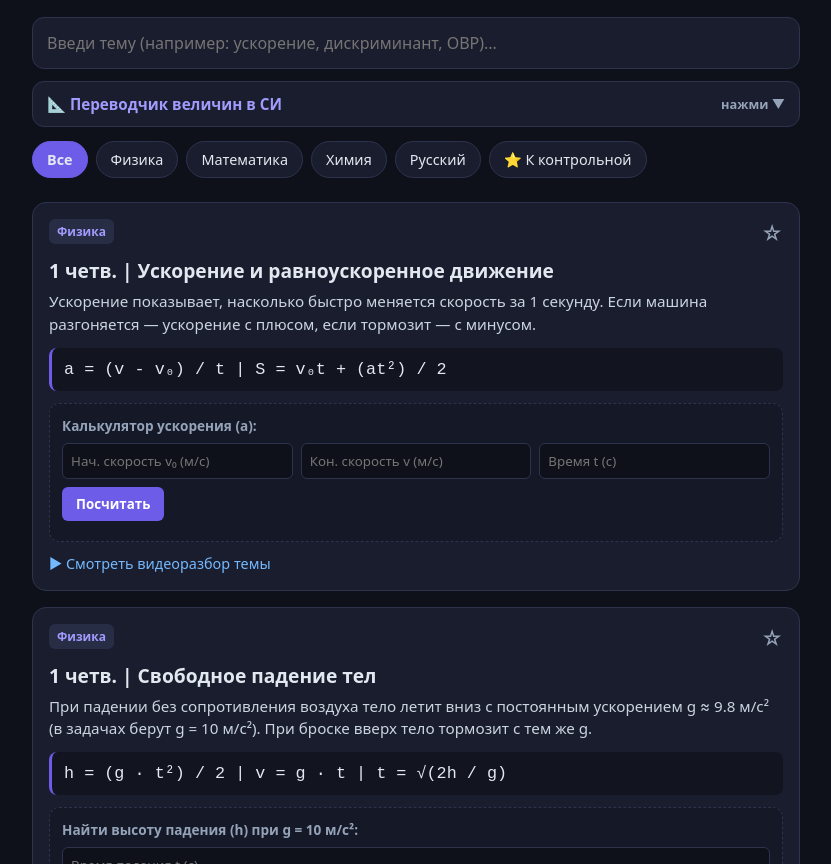
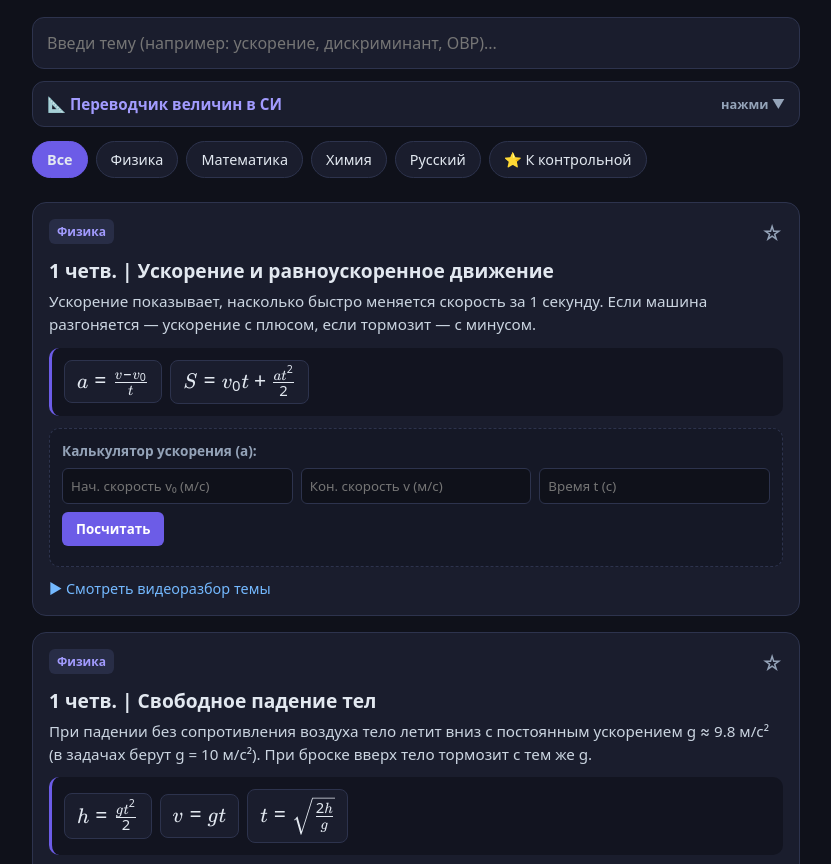
Before and after one commit to Goose13333/rrtty, a plain HTML site: page index.html in a window 1280 px wide. Shown: the part 77-941 px from the top of the page, without its empty margins (224-1055 px from the left). Drawn offline with nearby package versions, Linux system fonts and the light colour scheme.

Commit message:
Update index.html

```diff
--- a/index.html
+++ b/index.html
@@ -37,7 +37,9 @@
   .card h2 { font-size: 1.2rem; margin: 6px 0; }
   .simple-text { color: #cbd5e1; line-height: 1.5; font-size: 0.95rem; margin-bottom: 12px; }
 
-  .formula-box { background: #121420; padding: 12px; border-radius: 8px; border-left: 3px solid var(--accent); font-family: monospace; font-size: 1.05rem; margin-bottom: 12px; }
+    .formula-box { background: #121420; padding: 12px; border-radius: 10px; border-left: 3px solid var(--accent); font-size: 1.1rem; margin-bottom: 12px; display: flex; flex-wrap: wrap; gap: 8px; align-items: center; overflow-x: auto; }
+  .formula-item { background: #1a1d2d; padding: 6px 12px; border-radius: 8px; border: 1px solid var(--border); }
+
 
   .calc-box { background: #151826; padding: 12px; border-radius: 10px; border: 1px dashed var(--border); margin-top: 10px; }
   .calc-title { font-size: 0.85rem; color: var(--muted); margin-bottom: 8px; font-weight: 600; }
@@ -55,7 +57,15 @@
   .si-res { width: 100%; margin-top: 4px; font-weight: 600; color: var(--success); font-size: 0.95rem; }
 
 </style>
+<script>
+  const kBase = "//cdn.jsdelivr.net/npm/katex@0.16.11/dist/";
+  document.write('<link rel="stylesheet" href="' + kBase + 'katex.min.css">');
+  document.write('<script defer src="' + kBase + 'katex.min.js"><\/script>');
+  document.write('<script defer src="' + kBase + 'contrib/auto-render.min.js" onload="render()"><\/script>');
+</script>
 </head>
+
+
 <body>
 
 <header>
@@ -111,7 +121,7 @@ const TOPICS = [
 
     tags: "кинематика скорость время путь торможение",
     simple: "Ускорение показывает, насколько быстро меняется скорость за 1 секунду. Если машина разгоняется — ускорение с плюсом, если тормозит — с минусом.",
-    formulas: "a = (v - v₀) / t  |  S = v₀t + (at²) / 2",
+       formulas: "$$a = \\frac{v - v_0}{t}$$ | $$S = v_0 t + \\frac{at^2}{2}$$",
     calcType: "acceleration",
     calcTitle: "Калькулятор ускорения (a):",
     inputs: [
@@ -129,7 +139,7 @@ const TOPICS = [
     title: "1 четв. | Свободное падение тел",
     tags: "падение высота g ускорение свободного падения бросок",
     simple: "При падении без сопротивления воздуха тело летит вниз с постоянным ускорением g ≈ 9.8 м/с² (в задачах берут g = 10 м/с²). При броске вверх тело тормозит с тем же g.",
-    formulas: "h = (g · t²) / 2  |  v = g · t  |  t = √(2h / g)",
+        formulas: "$$h = \\frac{gt^2}{2}$$ | $$v = gt$$ | $$t = \\sqrt{\\frac{2h}{g}}$$",
     calcType: "freefall",
     calcTitle: "Найти высоту падения (h) при g = 10 м/с²:",
     inputs: [{ id: "t", placeholder: "Время падения t (с)" }],
@@ -142,7 +152,7 @@ const TOPICS = [
     title: "1 четв. | Движение по окружности",
     tags: "окружность период частота радиус центростремительное ускорение",
     simple: "При движении по кругу всегда есть центростремительное ускорение (направлено к центру, меняет направление скорости). Период T — время одного круга, частота ν — кругов за 1 секунду.",
-    formulas: "aц = v² / R  |  v = 2πR / T  |  T = 1 / ν",
+        formulas: "$$a_{\\text{ц}} = \\frac{v^2}{R}$$ | $$v = \\frac{2\\pi R}{T}$$ | $$T = \\frac{1}{\\nu}$$",
     calcType: "circle",
     calcTitle: "Центростремительное ускорение (aц):",
     inputs: [{ id: "v", placeholder: "Скорость v (м/с)" }, { id: "R", placeholder: "Радиус R (м)" }],
@@ -155,7 +165,7 @@ const TOPICS = [
     title: "2 четв. | Три закона Ньютона",
     tags: "динамика ньютон сила масса инерция противодействие",
     simple: "1-й: если силы равны, тело стоит или едет прямо (инерция). 2-й: сила разгоняет массу (F = ma). 3-й: силы взаимодействия равны и противоположны (F₁ = -F₂).",
-    formulas: "F = m · a  |  a = F / m  |  F₁ = -F₂",
+       formulas: "$$F = m \\cdot a$$ | $$a = \\frac{F}{m}$$ | $$\\vec{F}_1 = -\\vec{F}_2$$",
     calcType: "newton2",
     calcTitle: "Калькулятор 2-го закона Ньютона (найти силу F):",
     inputs: [{ id: "m", placeholder: "Масса m (кг)" }, { id: "a", placeholder: "Ускорение a (м/с²)" }],
@@ -168,7 +178,7 @@ const TOPICS = [
     title: "2 четв. | Закон всемирного тяготения",
     tags: "тяготение гравитация планеты земля притяжение",
     simple: "Все тела притягиваются друг к другу. Чем больше массы — тем сильнее притяжение, чем больше расстояние R в квадрате — тем слабее.",
-    formulas: "F = G · (m₁ · m₂) / R²  |  G = 6.67 · 10⁻¹¹ Н·м²/кг²",
+        formulas: "$$F = G \\cdot \\frac{m_1 \\cdot m_2}{R^2}$$ | $$G = 6.67 \\cdot 10^{-11} \\text{ Н}\\cdot\\text{м}^2/\\text{кг}^2$$",
     calcType: null,
         videoUrl: "https://rutube.ru"
 
@@ -179,7 +189,7 @@ const TOPICS = [
     title: "2 четв. | Импульс тела и закон его сохранения",
     tags: "импульс удар столкновение снаряд реактивное движение",
     simple: "Импульс — это «количество движения» (масса × скорость). При столкновении или выстреле сумма импульсов «ДО» равна сумме импульсов «ПОСЛЕ».",
-    formulas: "p = m · v  |  m₁v₁ + m₂v₂ = m₁v₁' + m₂v₂'",
+        formulas: "$$p = m \\cdot v$$ | $$m_1 v_1 + m_2 v_2 = m_1 v_1' + m_2 v_2'$$",
     calcType: "impulse",
     calcTitle: "Найти импульс тела (p):",
     inputs: [{ id: "m", placeholder: "Масса m (кг)" }, { id: "v", placeholder: "Скорость v (м/с)" }],
@@ -192,7 +202,7 @@ const TOPICS = [
     title: "3 четв. | Механические колебания и маятники",
     tags: "колебания маятник период частота амплитуда пружина нить",
     simple: "Колебания — это движения, которые точно повторяются через равное время. Период T — время одного полного качания туда-обратно, частота ν — сколько качаний за 1 секунду.",
-    formulas: "T = t / N  |  ν = N / t = 1 / T  |  T_нит = 2π√(l/g)  |  T_пруж = 2π√(m/k)",
+       formulas: "$$T = \\frac{t}{N}$$ | $$\\nu = \\frac{1}{T}$$ | $$T_{\\text{нит}} = 2\\pi\\sqrt{\\frac{l}{g}}$$ | $$T_{\\text{пруж}} = 2\\pi\\sqrt{\\frac{m}{k}}$$",
     calcType: "pendulum",
     calcTitle: "Период математического (нитяного) маятника (g = 10 м/с²):",
     inputs: [{ id: "l", placeholder: "Длина нити l (м)" }],
@@ -204,7 +214,7 @@ const TOPICS = [
     title: "3 четв. | Механические волны. Длина волны",
     tags: "волна длина волны скорость волны поперечные продольные",
     simple: "Волна переносит энергию без переноса вещества. Длина волны λ (лямбда) — расстояние между двумя соседними гребнями, которое волна проходит за один период T.",
-    formulas: "λ = v · T  |  λ = v / ν  |  v = λ · ν",
+        formulas: "$$\\lambda = v \\cdot T$$ | $$\\lambda = \\frac{v}{\\nu}$$ | $$v = \\lambda \\cdot \\nu$$",
     calcType: "wave",
     calcTitle: "Найти длину волны λ (в метрах):",
     inputs: [
@@ -219,7 +229,7 @@ const TOPICS = [
     title: "3 четв. | Звуковые волны и эхо",
     tags: "звук эхо громкость высота тембр ультразвук скорость звука",
     simple: "Звук — это механическая волна с частотой от 16 Гц до 20 000 Гц (в воздухе v ≈ 340 м/с). Громкость зависит от амплитуды, высота тона — от частоты. При расчёте эха звук идёт туда и обратно (2S).",
-    formulas: "S = (v · t) / 2  (для эха)  |  v_возд ≈ 340 м/с",
+       formulas: "$$S = \\frac{v \\cdot t}{2} \\text{ (эхо)}$$ | $$v_{\\text{возд}} \\approx 340 \\text{ м/с}$$",
     calcType: "echo",
     calcTitle: "Расстояние до преграды по эху (v = 340 м/с):",
     inputs: [{ id: "t", placeholder: "Время возврата эха t (с)" }],
@@ -231,7 +241,7 @@ const TOPICS = [
     title: "3 четв. | Магнитное поле и сила Ампера",
     tags: "магнитное поле индукция сила ампера правило левой руки проводник",
     simple: "Магнитное поле действует на проводник с током с силой Ампера. Направление определяют по правилу левой руки: линии поля в ладонь, 4 пальца по току — большой палец покажет силу.",
-    formulas: "F_A = B · I · l · sinα  (при α = 90°: F_A = B · I · l)",
+       formulas: "$$F_A = B \\cdot I \\cdot l \\cdot \\sin\\alpha$$ | $$F_A = B \\cdot I \\cdot l \\text{ (при } \\alpha=90^\\circ\\text{)}$$",
     calcType: "ampere",
     calcTitle: "Сила Ампера (проводник перпендикулярен полю, α = 90°):",
     inputs: [
@@ -247,7 +257,7 @@ const TOPICS = [
     title: "4 четв. | Электромагнитная индукция и правило Ленца",
     tags: "индукция магнитный поток фарадей ленц ток катушка",
     simple: "Если менять магнитное поле внутри замкнутой катушки (двигать магнит), в ней возникает индукционный ток. По правилу Ленца этот ток всегда мешает тому изменению, которое его вызвало.",
-    formulas: "Φ = B · S · cosα  |  I_i возникает при ΔΦ ≠ 0",
+        formulas: "$$\\Phi = B \\cdot S \\cdot \\cos\\alpha$$ | $$I_i \\text{ возникает при } \\Delta\\Phi \\neq 0$$",
     calcType: "flux",
     calcTitle: "Магнитный поток Φ (контур перпендикулярен полю, cosα = 1):",
     inputs: [
@@ -262,7 +272,7 @@ const TOPICS = [
     title: "4 четв. | Электромагнитные волны и свет",
     tags: "электромагнитные волны скорость света радиоволны частота",
     simple: "Электромагнитные волны распространяются даже в вакууме со скоростью света c = 300 000 км/с (3·10⁸ м/с). К ним относятся радиоволны, свет, рентген и гамма-излучение.",
-    formulas: "c = λ · ν  |  λ = c / ν  |  c = 3 · 10⁸ м/с",
+        formulas: "$$c = \\lambda \\cdot \\nu$$ | $$\\lambda = \\frac{c}{\\nu}$$ | $$c = 3 \\cdot 10^8 \\text{ м/с}$$",
     calcType: "emwave",
     calcTitle: "Длина электромагнитной волны λ (в метрах):",
     inputs: [{ id: "nu", placeholder: "Частота в МГц (например, 100)" }],
@@ -274,7 +284,7 @@ const TOPICS = [
     title: "4 четв. | Строение атома, изотопы и ядерные реакции",
     tags: "атом ядро протон нейтрон изотоп альфа бета распад",
     simple: "В центре атома ядро из протонов (число Z = номер элемента в таблице Менделеева) и нейтронов (N = A - Z, где A — массовое число). Вокруг летают электроны (число = Z). Изотопы — атомы с одинаковым Z, но разным числом нейтронов.",
-    formulas: "N = A - Z  |  α-распад: ⁴₂He  |  β-распад: ⁰₋₁e",
+       formulas: "$$N = A - Z$$ | $$\\alpha\\text{-частица: } {}^4_2\\text{He}$$ | $$\\beta\\text{-частица: } {}^0_{-1}e$$",
     calcType: "atom",
     calcTitle: "Состав атома по таблице Менделеева:",
     inputs: [
@@ -290,7 +300,7 @@ const TOPICS = [
     title: "Квадратные уравнения и Дискриминант",
     tags: "алгебра корни икс парабола виета",
     simple: "Уравнение вида ax² + bx + c = 0. Сначала считаем дискриминант D. Если D > 0 — два корня, D = 0 — один корень, D < 0 — корней нет.",
-    formulas: "D = b² - 4ac  |  x₁,₂ = (-b ± √D) / 2a",
+       formulas: "$$D = b^2 - 4ac$$ | $$x_{1,2} = \\frac{-b \\pm \\sqrt{D}}{2a}$$",
     calcType: "quadratic",
     calcTitle: "Решить уравнение ax² + bx + c = 0:",
     inputs: [
@@ -307,7 +317,7 @@ const TOPICS = [
     title: "Количество вещества (Моль) и Молярная масса",
     tags: "масса объем газы авогадро задача",
     simple: "Моль — это «упаковка» частиц в химии. Чтобы найти количество вещества n, нужно массу из задачи поделить на молярную массу M из таблицы Менделеева.",
-    formulas: "n = m / M  |  n = V / 22.4 (для газов при н.у.)",
+        formulas: "$$n = \\frac{m}{M}$$ | $$n = \\frac{V}{22.4} \\text{ (для газов при н.у.)}$$",
     calcType: "moles",
     calcTitle: "Найти количество вещества (n):",
     inputs: [
@@ -479,10 +489,14 @@ function render() {
         </div>
         <h2>${t.title}</h2>
         <div class="simple-text">${t.simple}</div>
-        <div class="formula-box">${t.formulas}</div>
+                <div class="formula-box">${t.formulas.split('|').map(f => `<span class="formula-item">${f.trim()}</span>`).join('')}</div>
+
         ${calcHTML}
         <a class="video-link" href="${rutubeLink}" target="_blank" rel="noopener noreferrer">▶ Смотреть видеоразбор темы</a>
       </div>`;
+  if (window.renderMathInElement) {
+    renderMathInElement(container, { delimiters: [{ left: "$$", right: "$$", display: false }] });
+  }
 
 
   });
```
